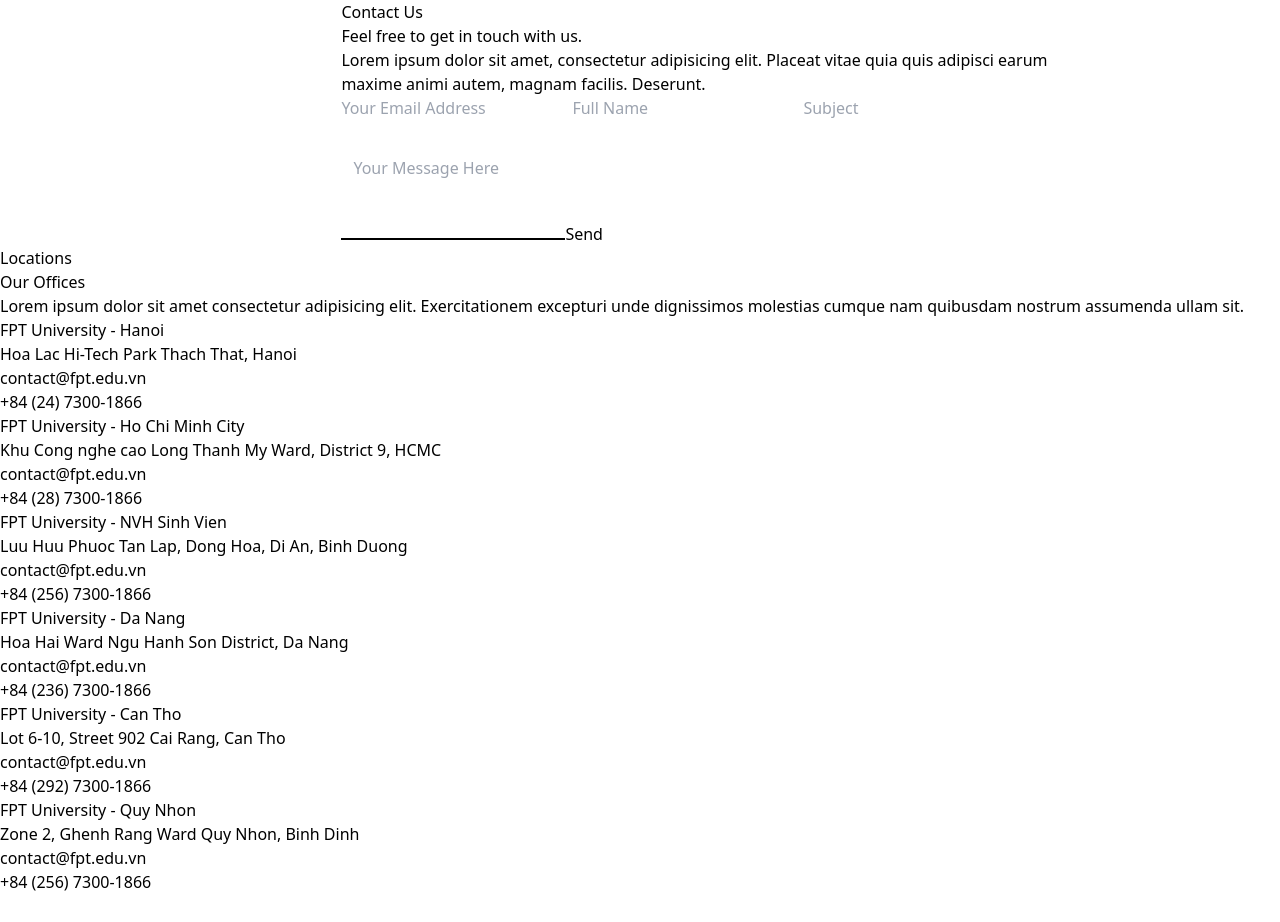
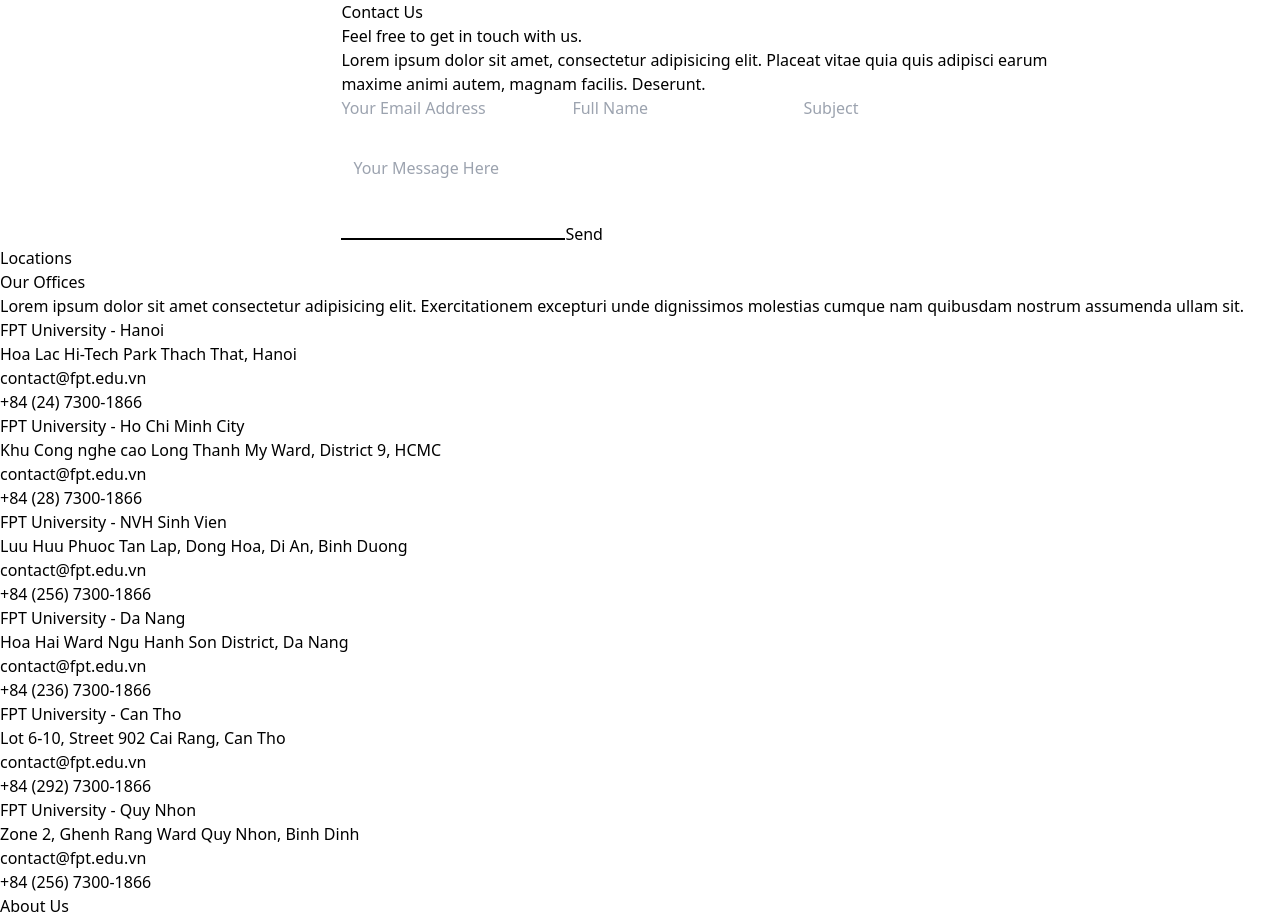
Before and after one commit to thanhdong06/PGSystem_FE, a React (Vite) app: page /contact in a window 1280 px wide. Shown: the top 922 px of the page. Before the commit the page ends 894 px from the top, so only its background shows below. Built offline with nearby package versions, Linux system fonts and the light colour scheme.

Commit message:
update contact page

```diff
--- a/src/pages/contactus/contactus.jsx
+++ b/src/pages/contactus/contactus.jsx
@@ -1,7 +1,7 @@
 import styled from "styled-components";
 import EmailIllustrationSrc from "../../assets/img/email-illustration.svg";
 import ContactUsDetails from "./contactusdetails";
-
+import Footer from "../../components/footer/Footer";
 const TextColumn = styled.div(
   (props) => `
   width: 100%;
@@ -103,7 +103,8 @@
           <Image imageSrc={EmailIllustrationSrc} />
         </div>
       </div>
-      <ContactUsDetails />
+      <ContactUsDetails/>
+      <Footer/>
     </div>
   );
 };
--- a/src/pages/contactus/contactusdetails.jsx
+++ b/src/pages/contactus/contactusdetails.jsx
@@ -41,7 +41,7 @@
   ];
 
   return (
-    <div className="relative py-16 bg-white pb-[100px]">
+    <div className="relative py-16 bg-white pb-[150px]">
       <div className="max-w-screen-xl max-h-screen mx-auto px-4 sm:px-6 lg:px-8">
         <div className="text-center">
           <h5 className="text-xl font-bold text-purple-600">Locations</h5>
```
